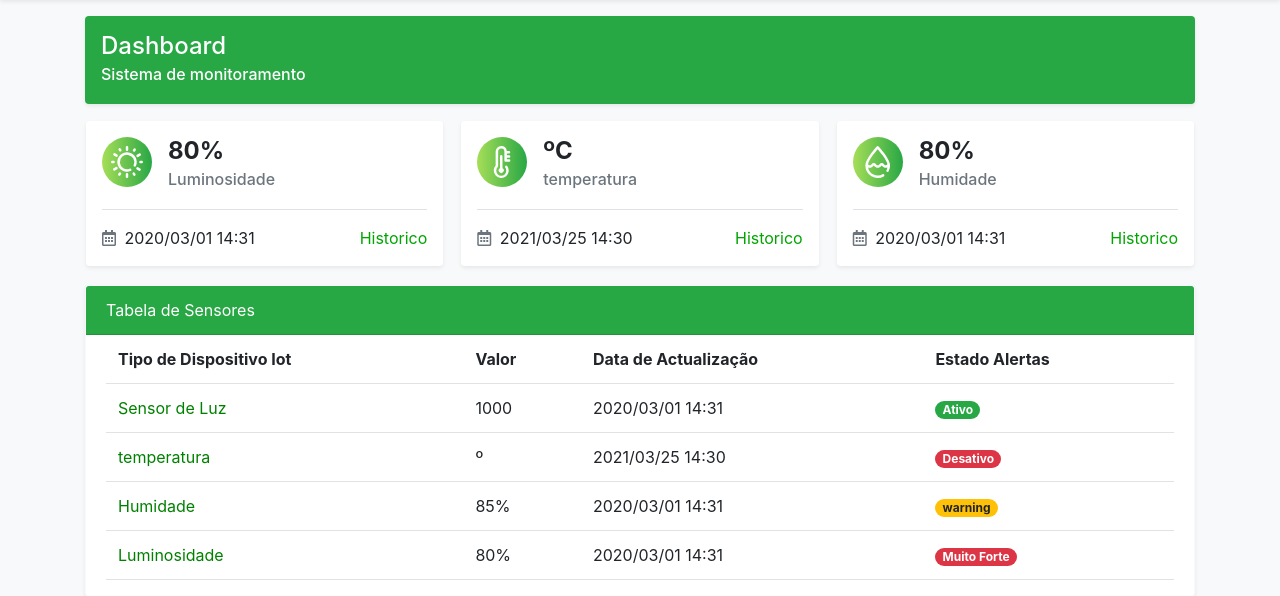
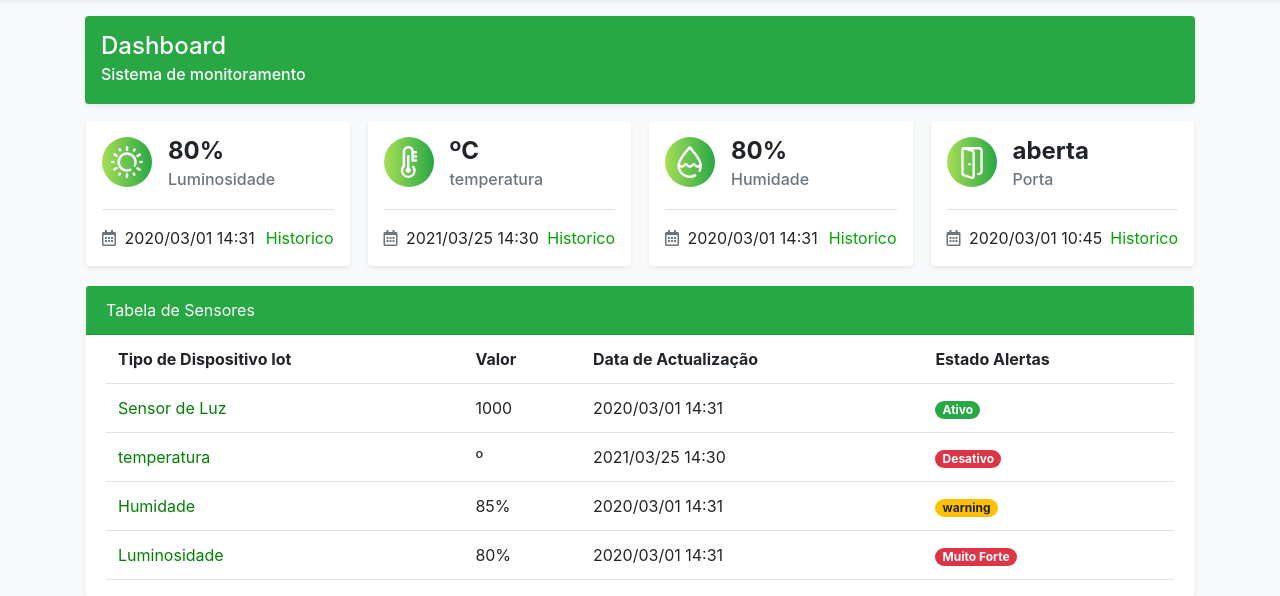
Before and after one commit to marianarp27/projeto_ti_greenhouse, a PHP site: page /dashboard.php in a window 1280 px wide. Shown: the part 58-654 px from the top of the page. Run offline with PHP 8.4, Linux system fonts and the light colour scheme; the visitor is signed in with stand-in values (Sample User, id 1); some libraries are stand-ins or nearby versions.

Commit message:
add img + card dasboard

```diff
--- a/dashboard.php
+++ b/dashboard.php
@@ -49,7 +49,7 @@
         </div>
 
         <!-- CARD'S-->
-        <div class="row row-cols-1 row-cols-sm-2 row-cols-lg-3 row_cards">
+        <div class="row row-cols-1 row-cols-sm-2 row-cols-lg-4 row_cards">
           <!-- card da Luminosidade + 'Media object' (formata img + texto frente a frente) -->
           <div class="col col_card">
               <div class="card border-light">
@@ -121,6 +121,31 @@
               </div>
             </div>
           </div>
+
+           <!-- card Porta -->
+           <div class="col col_card">
+            <div class="card border-light">
+              <div class="card-body rounded shadow-sm p-3">
+                <div class="media mb-3">
+                  <img class="mr-3" width="50" src="assets/img/icon_sensor_porta.svg" alt="Icon de Temperatura">
+                  <div class="media-body">
+                    <h4 class="mb-1"> <b>aberta</b> </h4>
+                    <h6 class="mb-1 text-muted">Porta</h6>
+                  </div>
+                </div>
+                <!-- actualização com icon + link de historico-->
+                <div class="pt-3 border-top border-gray">
+                  <span >
+                    <i class="far fa-calendar-alt mr-1 text-muted"></i>
+                    2020/03/01 10:45
+                    <a href="#"><span class="span_card">Historico</span></a>
+                  </span>
+                </div>
+
+              </div>
+            </div>
+          </div>
+
         </div>
         <!-- FIM da secção das card's-->
 
```
Also changed, not shown: assets/img/icon_sensor_porta.svg (added), assets/img/icon_sensor_porta_branco.svg (added).
